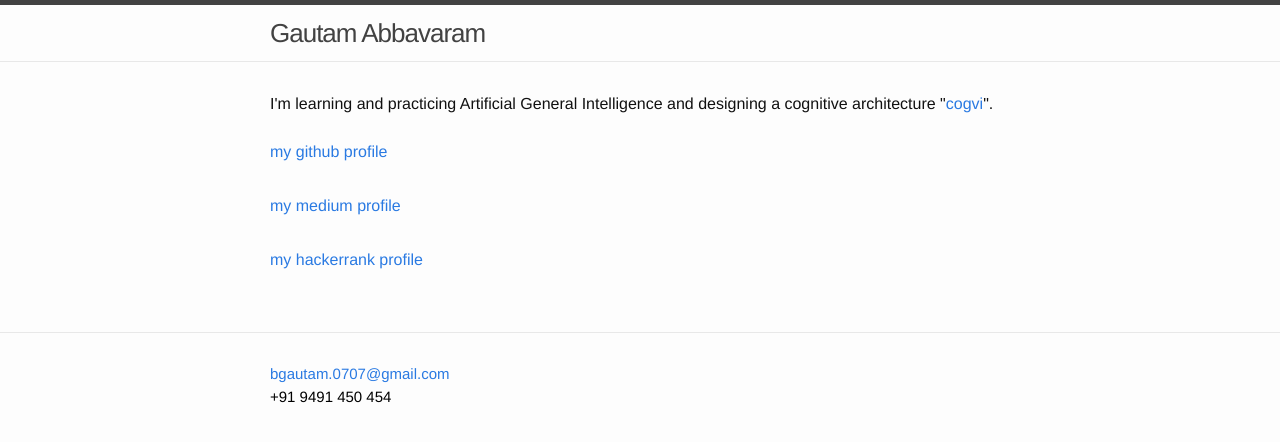
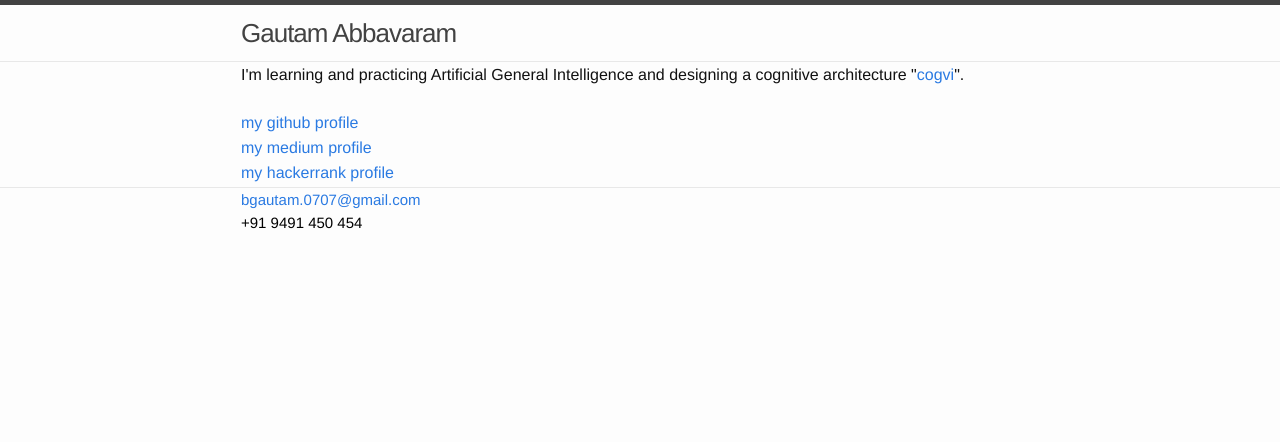
Before and after one commit to gautam0707/gautam0707.github.io, a Jekyll site: the page index.html, which Jekyll copies as it is, in a window 1280 px wide. Shown: the top 442 px of the page. Built offline with Jekyll 4.4.1, drawn with Linux system fonts in a browser that asks for light colours.

Commit message:
indexnewm

```diff
--- a/css/main.scss
+++ b/css/main.scss
@@ -12,7 +12,7 @@ $base-font-weight: 400;
 $small-font-size:  $base-font-size * 0.875;
 $base-line-height: 1.5;
 
-$spacing-unit:     30px;
+$spacing-unit:     1px;
 
 $text-color:       #111;
 $background-color: #fdfdfd;
```
